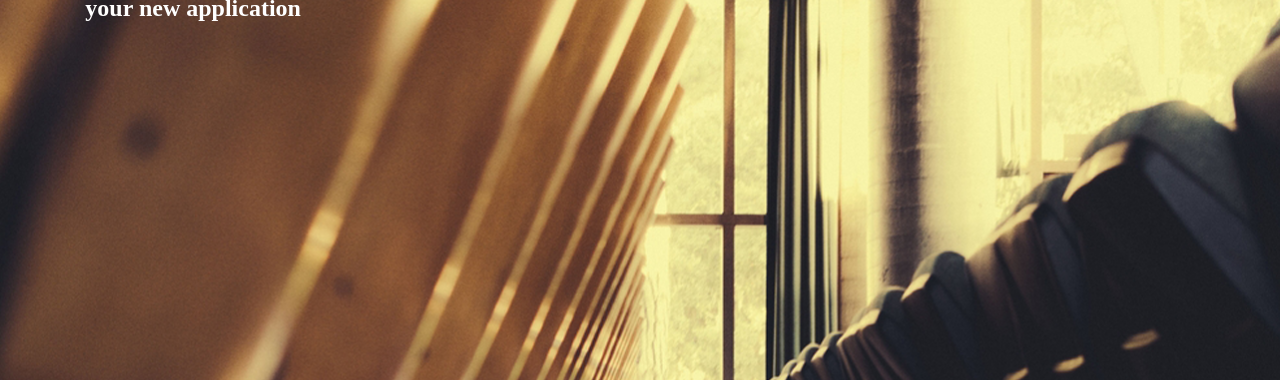
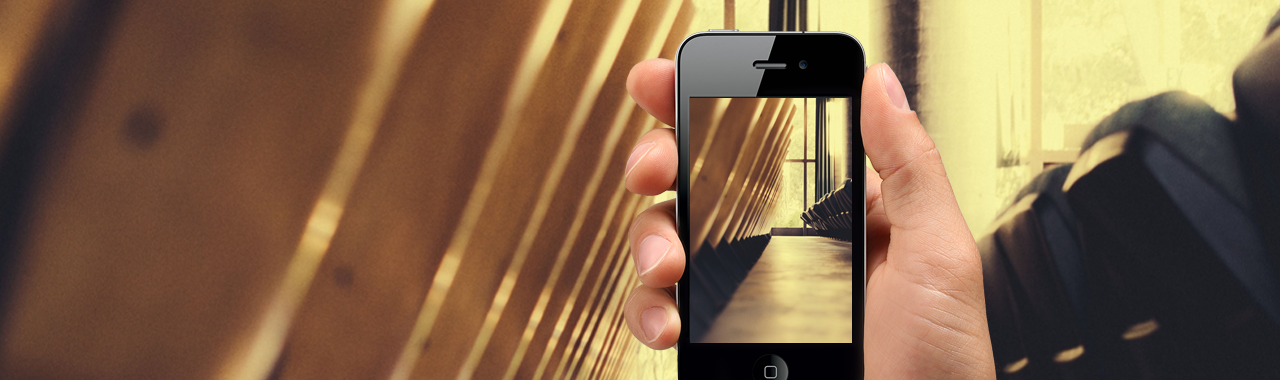
Before and after one commit to vansullivan/academia, a plain HTML site: page teste/index.html in a window 1280 px wide. Shown: the part 62-442 px from the top of the page. Drawn offline with Linux system fonts and the light colour scheme.

Commit message:
Adicionar divs e display-flex

```diff
--- a/teste/css/style.css
+++ b/teste/css/style.css
@@ -11,6 +11,7 @@ body {
         margin: 0;
 }
 
+}
 
 #barra_verde {
     height:10px ;
@@ -25,21 +26,14 @@ header {
     background-size: cover;
     background-position: center;
     height: 600px;
+    justify-content: center;
+    align-items: flex-end;
 
 }
 
-.titulo {
-    position: relative;
+h1 {
+    display: flex;
     color: white;
-    margin: 0%;
-    display: flex;
     flex-direction: column;
-
-
-
+    font-family: 'Pacifico', cursive;
 }
-
-.subtitulo {
-    position: relative;
-    color: white;
-}
--- a/teste/index.html
+++ b/teste/index.html
@@ -19,17 +19,18 @@
         <header role="image" aria-label="banner composto por uma janela no final do corredor. Nesta janela, contém uma cortina branca em transparência que dá visibilidade ao jardim. Já np corredor desta janela,
         é possível identificar duas fileiras de cadeiras. Sendo que a fileira da esquerda, as cadeiras são laranjas e a da direita, são azuis. No círculo cromático, elas são cores opostas e contrastantes,
         gerando assim um ambiente mais harmonico.">
-
+            <div>
                 <h1 class="titulo">Notify</h1>
-
-
                 <h2 class="subtitulo">A great new free psd theme to showcase
-            </br> your new application</h2> </header>
+                    </br> your new application</h2>
+            </div>
+            <div class="imagem">
+                <img src="imagens/hand.png"
+                    alt=" foto com uma mão segurando um celular e na tela do celular aparece como plano de fundo, a imagem do banner descrito acima">
             </div>
 
-
-
-
+        </header>
+    </div>
     <div id="iconoes">
         <div id="icone01"></div>
         <div id="icone02"></div>
@@ -39,4 +40,5 @@
 
 
 </body>
+
 </html>
```
Lines whose indentation alone changed are shown as unchanged.
